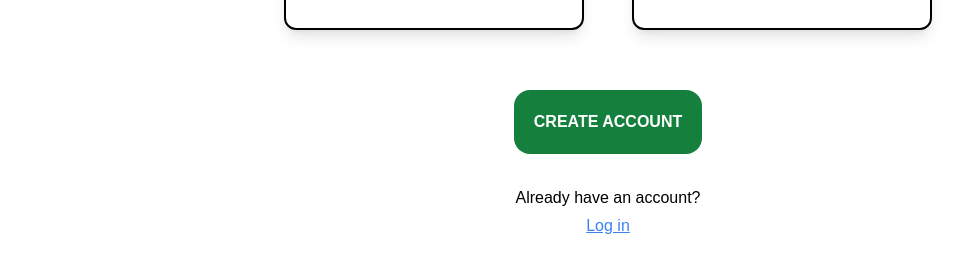
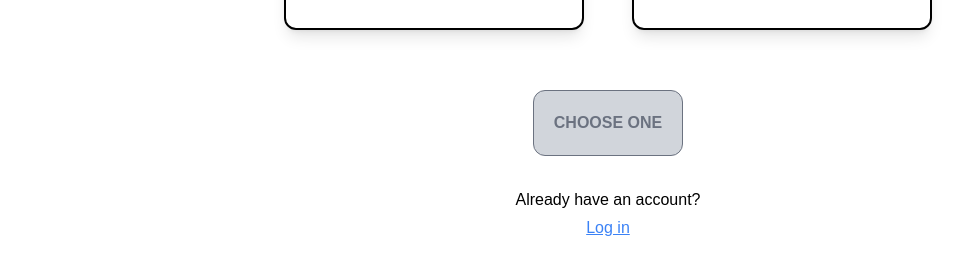
Before and after one commit to Harsh1737/SIH-24, a React (Vite) app in the folder frontend/: page /pre-signup in a window 1280 px wide. Shown: the part 338-612 px from the top of the page, without its empty margins (32-995 px from the left). Built offline with nearby package versions, Linux system fonts and the light colour scheme.

Commit message:
introduced recoil

```diff
--- a/frontend/package.json
+++ b/frontend/package.json
@@ -12,7 +12,8 @@
   "dependencies": {
     "react": "^18.3.1",
     "react-dom": "^18.3.1",
-    "react-router-dom": "^6.26.1"
+    "react-router-dom": "^6.26.1",
+    "recoil": "^0.7.7"
   },
   "devDependencies": {
     "@eslint/js": "^9.9.0",
--- a/frontend/src/screens/PreSignup.jsx
+++ b/frontend/src/screens/PreSignup.jsx
@@ -1,9 +1,10 @@
 import { Link } from "react-router-dom";
 import { useState } from "react";
 import "../index.css";
+import Button from "../components/Button";
 
 const PreSignup = () => {
-  const [text, setText] = useState("CREATE ACCOUNT");
+  const [btnText, setbtnText] = useState("CREATE ACCOUNT");
   const [role, setRole] = useState("");
 
   return (
@@ -24,7 +25,7 @@ const PreSignup = () => {
           <button
             onClick={() => {
               setRole("freelancer");
-              setText("Sign up as a freelancer");
+              setbtnText("Sign up as freelancer");
             }}
             className={`border-2 sm:border-3 shadow-lg p-4 sm:p-6 h-auto w-full sm:w-[300px] rounded-xl transition-transform duration-300 ease-in-out
             ${
@@ -43,7 +44,7 @@ const PreSignup = () => {
           <button
             onClick={() => {
               setRole("client");
-              setText("Join as a client");
+              setbtnText("Join as a client");
             }}
             className={`border-2 sm:border-3 shadow-lg p-4 sm:p-6 h-auto w-full sm:w-[300px] rounded-xl transition-transform duration-300 ease-in-out
             ${
@@ -62,20 +63,25 @@ const PreSignup = () => {
         </div>
 
         <div className="flex flex-col gap-3 justify-center items-center">
-          {role === "freelancer" ? (
-            <Link to="/freelancer-signup">
-              <button className="bg-green-700 text-white font-bold px-4 sm:px-5 py-3 sm:py-5 m-3 sm:m-5 rounded-2xl">
-                {text}
-              </button>
-            </Link>
+          {(role === "freelancer") ? (
+            <Button
+              to="/freelancer-signup"
+              className="bg-green-700 hover:bg-green-600 text-white font-bold px-4 sm:px-5 py-3 sm:py-5 m-3 sm:m-5 rounded-xl"
+            >
+              {btnText}
+            </Button>
+          ) : (role === "client") ? (
+            <Button
+              to="/client-signup"
+              className="bg-green-700 hover:bg-green-600 text-white font-bold px-4 sm:px-5 py-3 sm:py-5 m-3 sm:m-5 rounded-xl"
+            >
+              {btnText}
+            </Button>
           ) : (
-            <Link to="/client-signup">
-              <button className="bg-green-700 text-white font-bold px-4 sm:px-5 py-3 sm:py-5 m-3 sm:m-5 rounded-2xl">
-                {text}
-              </button>
-            </Link>
+            <button className="bg-gray-300 text-gray-500 border border-gray-500 font-bold px-4 sm:px-5 py-3 sm:py-5 m-3 sm:m-5 rounded-xl">
+              CHOOSE ONE
+            </button>
           )}
-
           <div className="flex flex-col gap-1 justify-center items-center">
             <div>Already have an account? </div>
             <Link to="/login">
```
Also changed, not shown: 1 other file (tests, documents, lock files or other folders).
